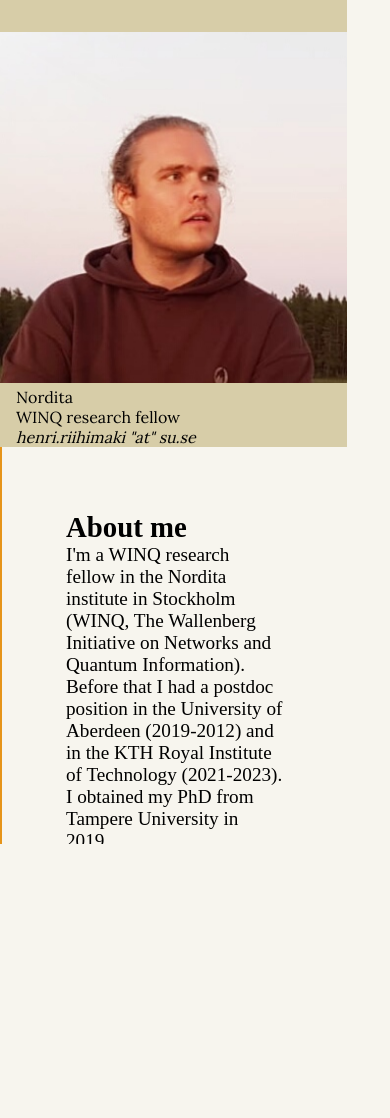
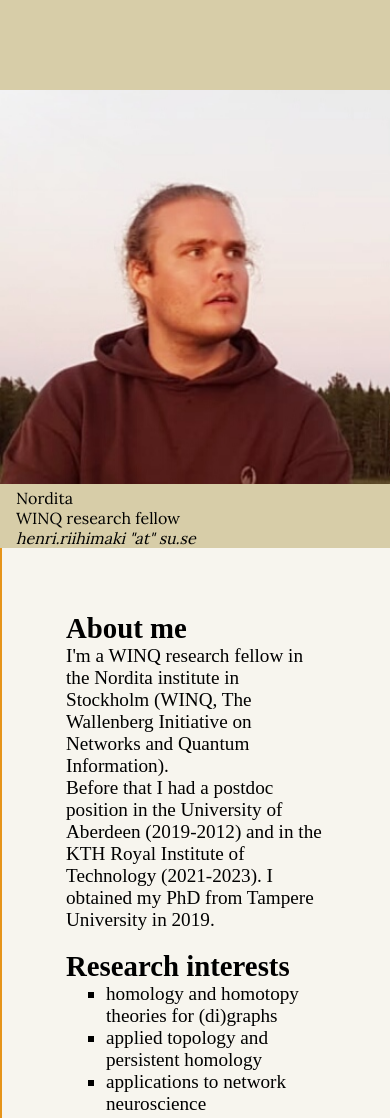
Before and after one commit to Kepsa/kepsa.github.io, a plain HTML site: page index.html in a window 390 px wide. Shown: the top 1118 px of the page. Before the commit the page ends 844 px from the top, so only its background shows below. Drawn offline with Linux system fonts and the light colour scheme; a web font is replaced by a local one.

Commit message:
changed the media query trying to fix the brown box on phone display

```diff
--- a/styles.css
+++ b/styles.css
@@ -40,9 +40,12 @@
 @media (max-width: 768px) {
   main {
     grid-template-areas:
+    	"header"
       "nav"
       "article";
     grid-template-columns: 1fr;
+    grid-template-rows: auto;
+    height: auto;
   }
 
   header {
@@ -58,7 +61,6 @@
   nav ul,
   aside ul {
     position: static;
-    border-left: none;
   }
 
   aside {
```
